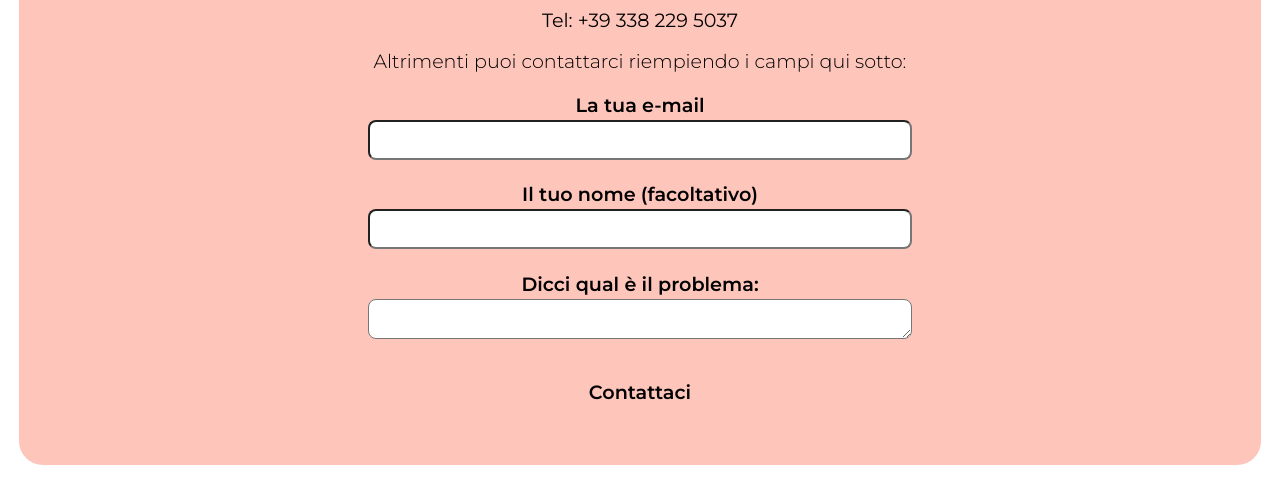
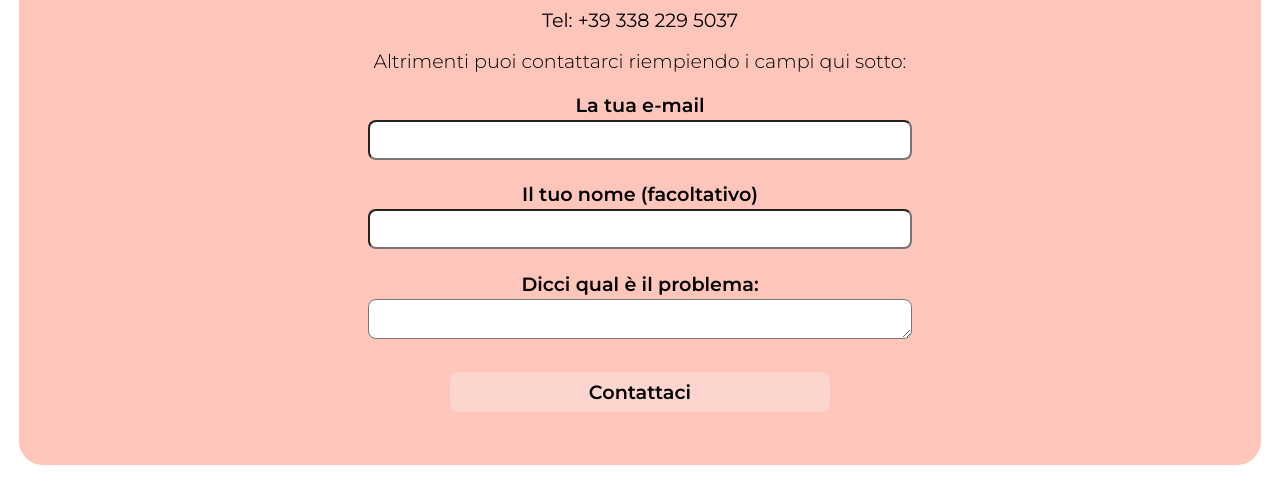
Before and after one commit to ColomboRiccardo/casper-website, a Gatsby site: page / in a window 1280 px wide. Shown: the part 3619-4100 px from the top of the page. Built offline with nearby package versions, Linux system fonts and the light colour scheme; Gatsby itself is replaced by a stand-in of ours.

```diff
--- a/src/components/contacts/contacts.style.scss
+++ b/src/components/contacts/contacts.style.scss
@@ -53,7 +53,7 @@
 		font-weight: 600;
 		margin-top: 1.3rem;
 		border-radius: $small-radius;
-		background-color: $base-color;
+		background-color: $light-accent;
 	}
 }
 
```
